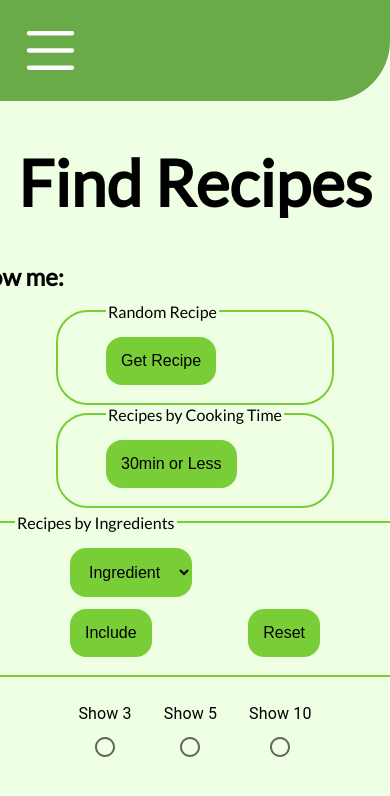
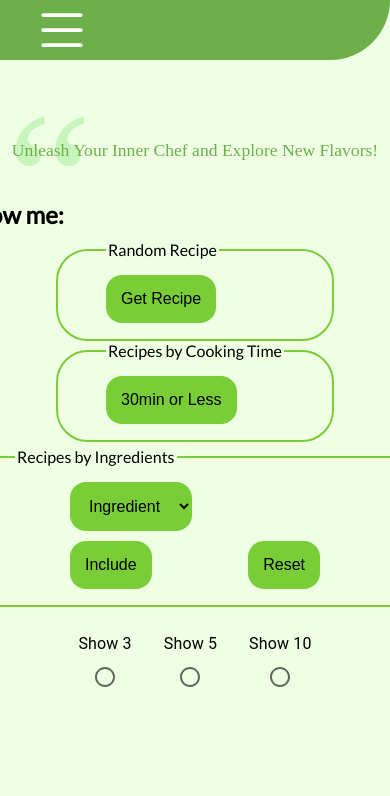
Before and after one commit to LoremakerEgg/recipe-collection-app, a Next.js app: page / in a window 390 px wide. Shown: the top 796 px of the page. Built offline with nearby package versions, Linux system fonts and the light colour scheme.

Commit message:
updated styling on whole site

```diff
--- a/components/about.module.scss
+++ b/components/about.module.scss
@@ -30,7 +30,7 @@
     .link {
       margin-left: 5px;
       width: 150px;
-      color: $navDetailColor;
+      color: $secondaryColor;
       text-decoration: none;
       transition: all 0.2s ease-in-out;
       &:hover {
--- a/components/card.module.scss
+++ b/components/card.module.scss
@@ -2,18 +2,19 @@
 
 .card {
   display: flex;
-  background-color: $secondaryColor;
+  background-color: $otherDetailColor;
   border-radius: 1rem;
   justify-content: space-evenly;
   align-items: center;
   width: 455px;
-  height: 362px;
+  height: 320px;
   text-align: center;
   padding: 10px;
   .cardImage {
-    height: 260px;
-    width: 260px;
+    height: 230px;
+    width: 230px;
     border-radius: 1rem;
+    object-fit: cover;
   }
   .innerCard {
     display: flex;
@@ -32,7 +33,7 @@
     margin-bottom: 2px;
     &:hover {
       cursor: pointer;
-      background-color: $navDetailColor;
+      background-color: $otherDetailColor;
     }
   }
   &:hover {
@@ -43,18 +44,21 @@
 @media only screen and (max-width: 700px) {
   .card {
     width: 300px;
-    height: 300px;
+    height: 200px;
+    align-items: flex-start; /* Align items to the start of the row */
     .cardImage {
-      height: 200px;
-      width: 200px;
+      margin-top: 25px;
+      height: 150px;
+      width: 150px;
     }
     .innerCard {
       p {
         font-size: 15px;
+        margin-bottom: 5%; /* Add margin bottom instead of margin top */
       }
     }
     .cardButton {
-      padding: 12px;
+      padding: 8px;
     }
   }
 }
--- a/components/navbar.module.scss
+++ b/components/navbar.module.scss
@@ -2,8 +2,9 @@
 
 .navbar {
   display: flex;
-  padding: 1rem;
-  justify-content: space-around;
+  padding-left: 2rem;
+  justify-content: left;
+  gap: 130px;
   border-bottom-right-radius: 60px;
   color: white;
   background-color: $secondaryColor;
--- a/components/navbarSmall.js
+++ b/components/navbarSmall.js
@@ -52,8 +52,8 @@ const NavbarSmall = () => {
           className={styles.hamburgerMenu}
           src="/HamburgerMenu.svg"
           alt="hamburger menu"
-          width="69px"
-          height="69px"
+          width="59.5px"
+          height="59.5px"
           onClick={handleonClick}
         />
       </header>
--- a/components/searchFilter.module.scss
+++ b/components/searchFilter.module.scss
@@ -5,12 +5,11 @@
   border-radius: 1rem;
   border: none;
   padding: 15px;
-  margin-bottom: 2px;
   font-size: 1rem;
 
   &:hover {
     cursor: pointer;
-    background-color: $navDetailColor;
+    background-color: $otherDetailColor;
   }
 }
 .fieldset {
@@ -26,15 +25,26 @@
 .mainContainer {
   display: flex;
   flex-direction: column;
-  justify-content: center;
   align-items: center;
-  gap: 1rem;
+  gap: 0.5rem;
   margin: none;
 
   .headerLarge {
-    font-size: 4rem;
-    padding-bottom: none;
-    margin-bottom: 5px;
+    position: relative;
+    font-size: 2rem;
+    font-family: "Times New Roman", Times, serif;
+    font-weight: 100;
+    margin-top: 80px;
+    color: $secondaryColor;
+    &::before {
+      content: open-quote;
+      position: absolute;
+      transform: translateY(-80px) translateX(-40px);
+      font-size: 15rem;
+      font-family: "Times New Roman", Times, serif;
+      color: $otherDetailColor;
+      z-index: -1;
+    }
   }
   .choiceWrapper {
     @extend .mainContainer;
@@ -125,5 +135,12 @@
     .filterContainer {
       flex-direction: column;
     }
+    .headerLarge {
+      font-size: 1.1rem;
+      &::before {
+        transform: translateY(-70px) translateX(-5px);
+        font-size: 12rem;
+      }
+    }
   }
 }
--- a/components/searchfilter.js
+++ b/components/searchfilter.js
@@ -106,7 +106,9 @@ export default function SearchFilter() {
 
   return (
     <div className={styles.mainContainer}>
-      <h1 className={styles.headerLarge}>Find Recipes</h1>
+      <h1 className={styles.headerLarge}>
+        Unleash Your Inner Chef and Explore New Flavors!
+      </h1>
       <div className={styles.choiceWrapper}>
         <h2 className={styles.headerMedium}>Show me:</h2>
         <div className={styles.filterContainer}>
--- a/pages/index.js
+++ b/pages/index.js
@@ -43,6 +43,7 @@ export default function Home() {
         <Navbar />
         <SearchFilter />
         <Recipes />
+        <br />
       </>
     );
   }
--- a/styles/_variables.scss
+++ b/styles/_variables.scss
@@ -1,4 +1,9 @@
+// @import url("https://fonts.googleapis.com/css2?family=Tangerine&display=swap");
+
 $primaryColor: rgb(239, 255, 228);
-$secondaryColor: rgb(105, 171, 73);
+$secondaryColor: rgb(108, 175, 75);
 $buttonColor: rgb(121, 205, 55);
 $navDetailColor: rgb(215, 255, 231);
+$otherDetailColor: rgb(199, 245, 188);
+
+// $fontTangerine: "Tangerine", cursive;
```
